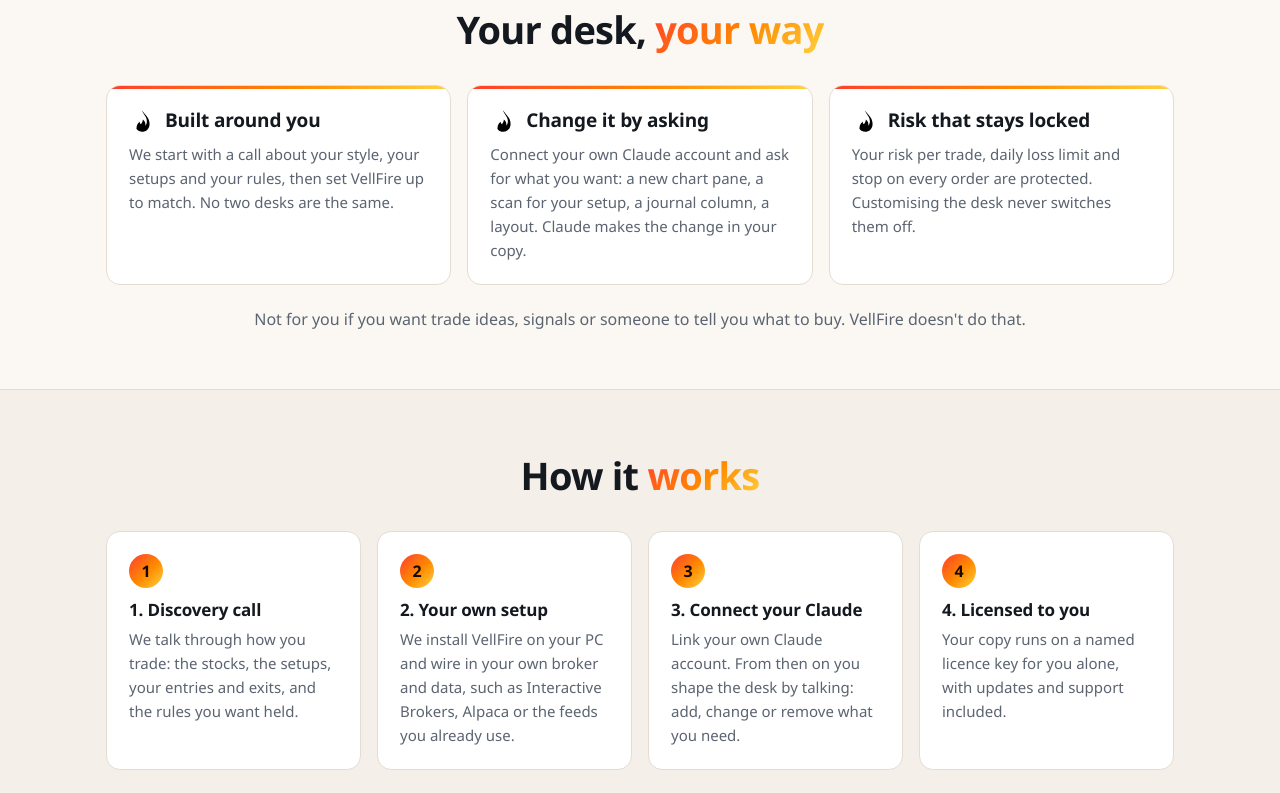
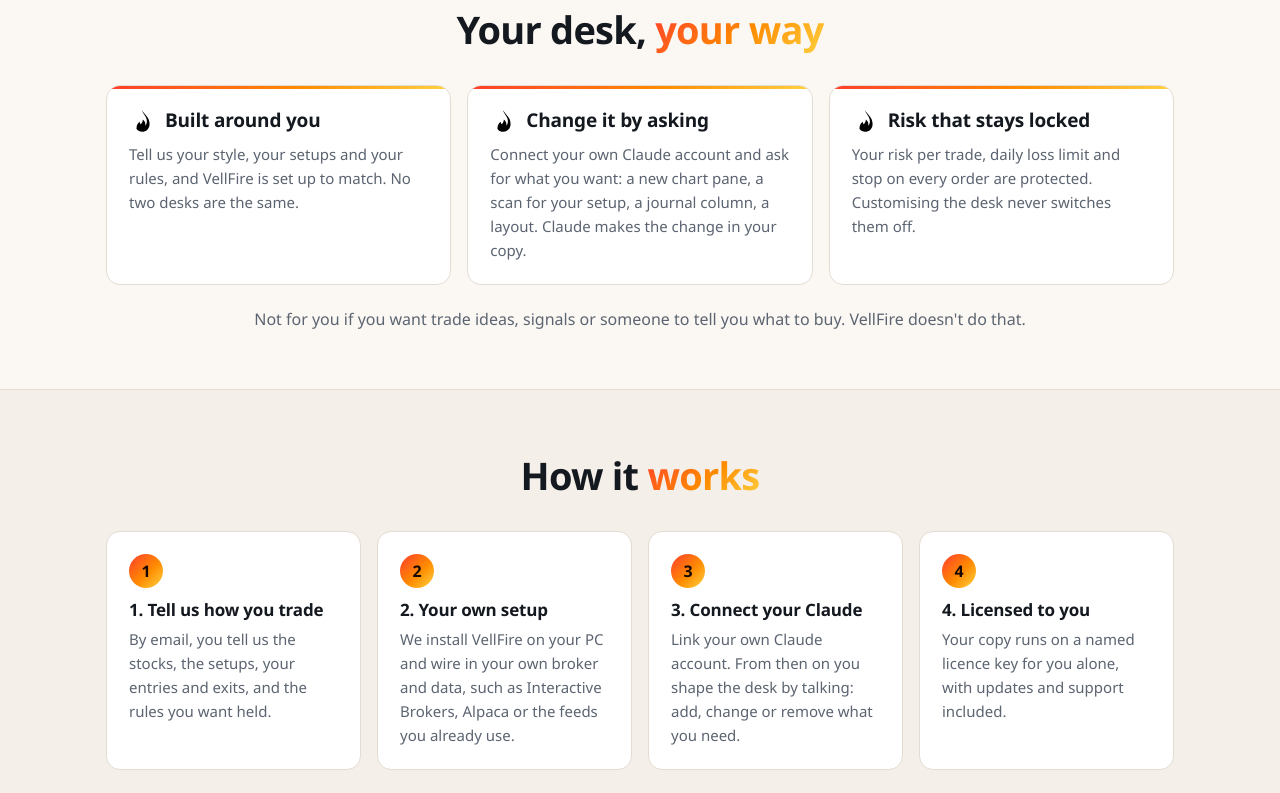
Before and after one commit to Vellfire-ai/vellfire.ai, a plain HTML site: page docs/index.html in a window 1280 px wide. Shown: the part 1003-1796 px from the top of the page. Drawn offline with Linux system fonts and the light colour scheme.

Commit message:
site: docs/index.html (site v2)

```diff
--- a/docs/index.html
+++ b/docs/index.html
@@ -32,7 +32,7 @@
  <div class="wrap">
   <div class="sec-head"><h2>Your desk, <span class="grad">your way</span></h2></div>
   <div class="grid three">
-   <div class="card hot"><h3><svg class="fl"></svg>Built around you</h3><p>We start with a call about your style, your setups and your rules, then set VellFire up to match. No two desks are the same.</p></div>
+   <div class="card hot"><h3><svg class="fl"></svg>Built around you</h3><p>Tell us your style, your setups and your rules, and VellFire is set up to match. No two desks are the same.</p></div>
    <div class="card hot"><h3><svg class="fl"></svg>Change it by asking</h3><p>Connect your own Claude account and ask for what you want: a new chart pane, a scan for your setup, a journal column, a layout. Claude makes the change in your copy.</p></div>
    <div class="card hot"><h3><svg class="fl"></svg>Risk that stays locked</h3><p>Your risk per trade, daily loss limit and stop on every order are protected. Customising the desk never switches them off.</p></div>
   </div>
@@ -44,7 +44,7 @@
  <div class="wrap">
   <div class="sec-head"><h2>How it <span class="grad">works</span></h2></div>
   <div class="steps four">
-   <div class="step"><h3>1. Discovery call</h3><p>We talk through how you trade: the stocks, the setups, your entries and exits, and the rules you want held.</p></div>
+   <div class="step"><h3>1. Tell us how you trade</h3><p>By email, you tell us the stocks, the setups, your entries and exits, and the rules you want held.</p></div>
    <div class="step"><h3>2. Your own setup</h3><p>We install VellFire on your PC and wire in your own broker and data, such as Interactive Brokers, Alpaca or the feeds you already use.</p></div>
    <div class="step"><h3>3. Connect your Claude</h3><p>Link your own Claude account. From then on you shape the desk by talking: add, change or remove what you need.</p></div>
    <div class="step"><h3>4. Licensed to you</h3><p>Your copy runs on a named licence key for you alone, with updates and support included.</p></div>
@@ -98,7 +98,7 @@
 <section class="cta-band">
  <div class="wrap">
   <h2>Talk to us about your desk</h2>
-  <p class="muted" style="max-width:560px;margin:0 auto 24px">Tell us how you trade and what you want your software to do. We'll come back to arrange a call.</p>
+  <p class="muted" style="max-width:560px;margin:0 auto 24px">Tell us how you trade and what you want your software to do. We'll reply by email.</p>
   <a class="btn fire big" data-mail="More details" data-keep="1" href="mailto:hello@vellfire.ai?subject=More%20details">Get in touch</a>
   <div class="sub muted" style="margin-top:12px;font-size:14px">For more details, get in touch by email: <a data-mail="More details" href="mailto:hello@vellfire.ai?subject=More%20details">hello@vellfire.ai</a></div>
  </div>
```
